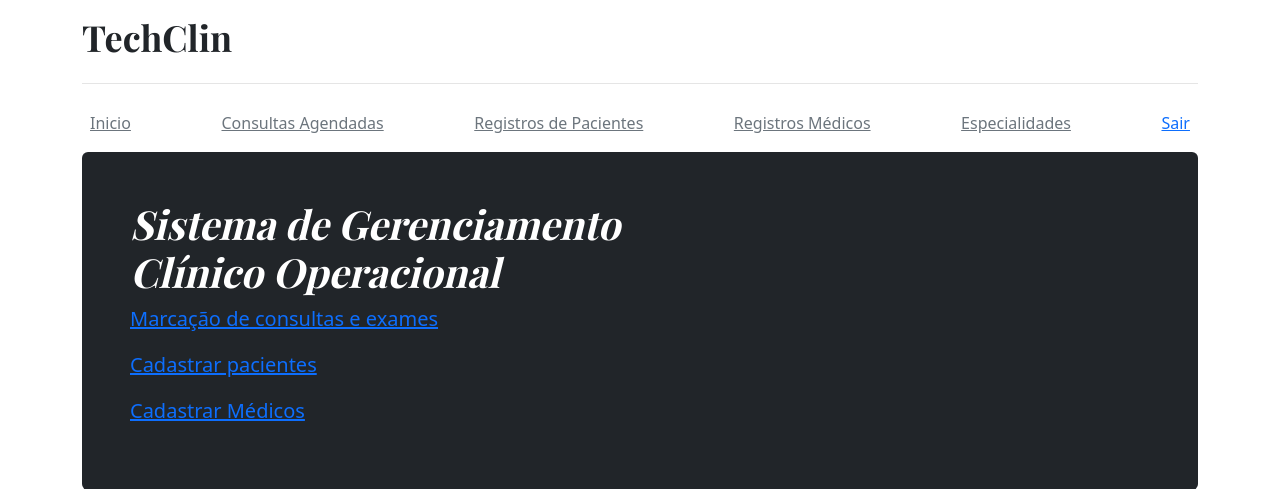
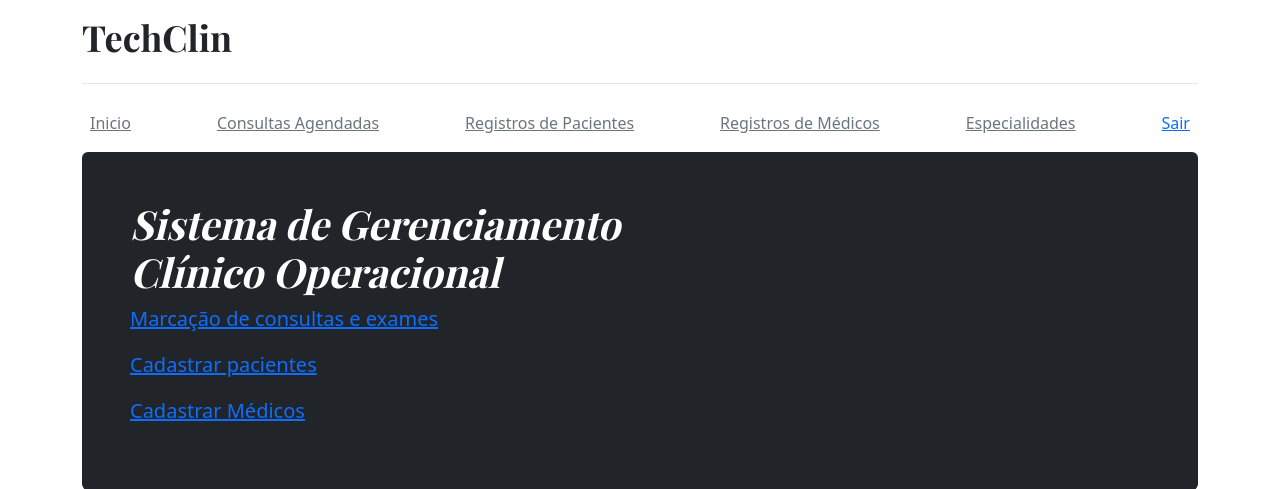
Before and after one commit to willsantos86/Prj_Clinica_CRUD_API, a Django app: page /inicio/ in a window 1280 px wide. Shown: the top 489 px of the page. Run offline with Django 3.2, Linux system fonts and the light colour scheme; the visitor is signed in with stand-in values (Sample User, id 1); some libraries are stand-ins or nearby versions.

Commit message:
first commit

```diff
--- a/clinica/templates/clinica/index.html
+++ b/clinica/templates/clinica/index.html
@@ -93,7 +93,7 @@
       <a class="p-2 link-secondary" href="{% url 'inicio' %}">Inicio</a>
       <a class="p-2 link-secondary" href="{% url 'listar-consulta' %}">Consultas Agendadas</a>
       <a class="p-2 link-secondary" href="{% url 'listar-paciente' %}">Registros de Pacientes</a>
-      <a class="p-2 link-secondary" href="{% url 'listar-medico' %}">Registros Médicos</a>
+      <a class="p-2 link-secondary" href="{% url 'listar-medico' %}">Registros de Médicos</a>
       <a class="p-2 link-secondary" href="{% url 'listar-categoria' %}">Especialidades</a>
       <a class="p-2 link-primary" href="{% url 'logout' %}">Sair</a>
     </nav>
```
